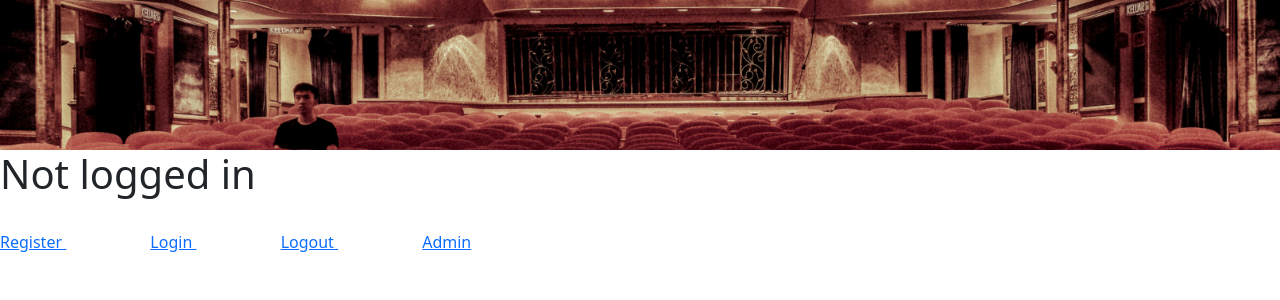
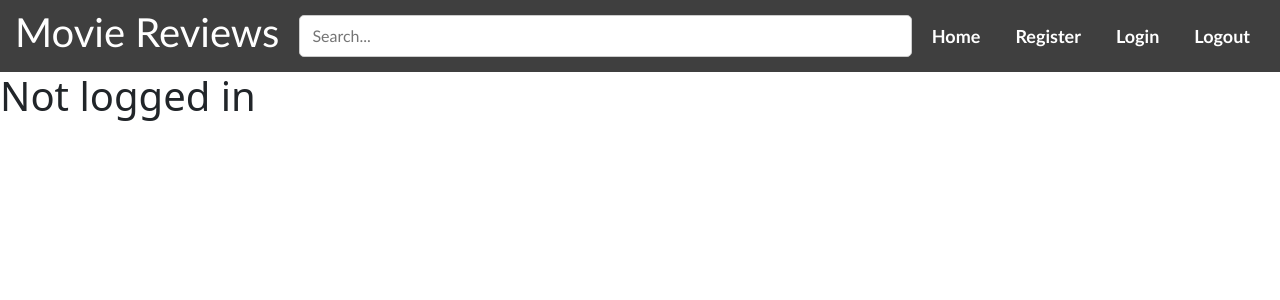
Before and after one commit to WeaverDM21/Project, a Flask app: page / in a window 1280 px wide. Shown: the top 300 px of the page. Run offline with Flask 3, Linux system fonts and the light colour scheme; data that the repository does not hold is empty; parts of the project's set-up code (start-up, migrations or seed data) failed here and were passed over.

Commit message:
nav bar getting real

```diff
--- a/app.py
+++ b/app.py
@@ -160,7 +160,7 @@ def makeRequest():
 def get_logout():
     logout_user()
     flash('You have been logged out')
-    return redirect(url_for('index'))
+    return redirect(url_for('get_login'))
 
 def admin_required(f):
     @wraps(f)
--- a/static/styles/home.css
+++ b/static/styles/home.css
@@ -1,7 +1,51 @@
-/* styles.css */
-header {
-    background-image: url("../images/movieBanner.jpg");
-    background-size: cover;
-    background-position: center 38%;
-    height: 150px;
+.navbar {
+    background: rgb(63, 63, 63);
+    font-family: Calibri, sans-serif;
+    padding: 0 15px;
 }
+
+.navdiv {
+    display: flex;
+    align-items: center;
+    justify-content: space-between;
+    width: 100%;
+}
+
+.title {
+    font-size: 35px;
+    font-weight: 600;
+    color: white;
+}
+
+.search-container {
+    flex-grow: 1;
+    max-width: 1000px;
+    margin: 0 20px;
+    display: flex;
+    align-items: center;
+}
+
+.search-bar {
+    width: 100%;
+    padding: 8px 12px;
+    border: 1px solid #ccc;
+    border-radius: 5px;
+    font-size: 1rem;
+}
+
+.registration {
+    display: flex;
+    gap: 20px
+}
+
+.registration a {
+    color: white;
+    font-size: 18px;
+    font-weight: bold;
+    margin-right: 15px;
+    text-decoration: none;
+}
+
+.registration a:hover {
+    color: lightgray;
+}
--- a/templates/home.html
+++ b/templates/home.html
@@ -7,11 +7,29 @@
   <title>Login</title>
   <link rel="stylesheet" href="/static/styles/home.css">
 
-
   <link href="https://cdn.jsdelivr.net/npm/bootstrap@5.1.1/dist/css/bootstrap.min.css" rel="stylesheet" integrity="sha384-F3w7mX95PdgyTmZZMECAngseQB83DfGTowi0iMjiWaeVhAn4FJkqJByhZMI3AhiU" crossorigin="anonymous">
   <script src="https://cdn.jsdelivr.net/npm/bootstrap@5.1.1/dist/js/bootstrap.bundle.min.js" integrity="sha384-/bQdsTh/da6pkI1MST/rWKFNjaCP5gBSY4sEBT38Q/9RBh9AH40zEOg7Hlq2THRZ" crossorigin="anonymous"></script>
 </head>
 <body>
+  <nav class="navbar">
+		<div class="navdiv">
+			<div class="title">
+        <h1><a>Movie Reviews</a></h1>
+      </div>
+      <div class="search-container">
+        <input type="text" class="search-bar" placeholder="Search...">
+      </div>
+      <div class="registration">
+				<a href="/"> Home </a>
+        <a href="/register"> Register </a>
+				<a href="/login"> Login </a>
+				<a href="/logout"> Logout </a>
+        {% if current_user.role == "admin" %}
+          <a href="/admin"> Admin </a>
+        {% endif %}
+			</div>
+		</div>
+	</nav>
   <header>
     <div class="container">
       {% for message in get_flashed_messages() %}
@@ -31,16 +49,5 @@
       <h1>Not logged in</h1>
     {% endif %}
   </main>
-  <footer>
-    <br>
-    <a href="/register"> Register </a>
-    &emsp;&emsp;&emsp;&emsp;&emsp;
-    <a href="/login"> Login </a>
-    &emsp;&emsp;&emsp;&emsp;&emsp;
-    <a href="/logout"> Logout </a>
-    &emsp;&emsp;&emsp;&emsp;&emsp;
-    <a href="/admin"> Admin </a>
-    <br>
-  </footer>
 </body>
 </html>
```
Also changed, not shown: static/images/profile.jpg (added).
